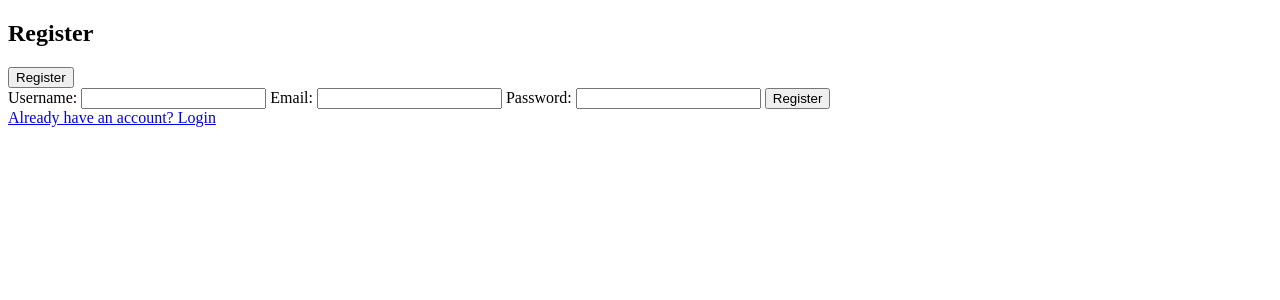
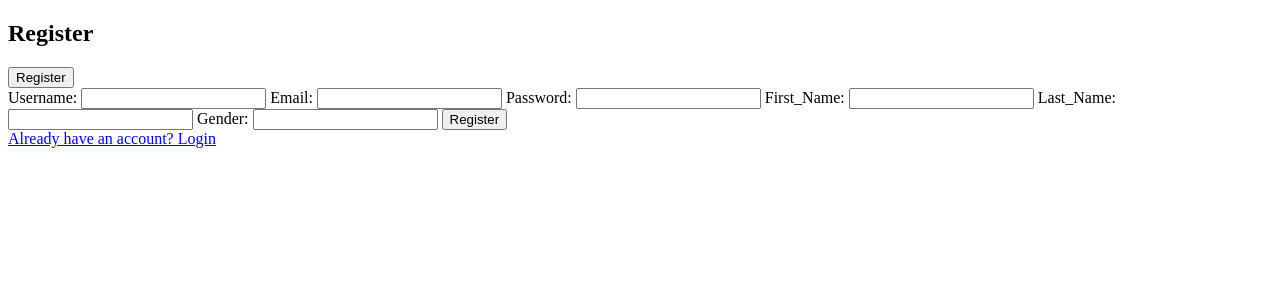
Before and after one commit to First-Time-Coders/FirstTimeCoders-SOEN341_Project_W25, a Django app: page /api/register/ in a window 1280 px wide. Shown: the top 300 px of the page. Run offline with Django 4.2, Linux system fonts and the light colour scheme; some libraries are stand-ins or nearby versions.

Commit message:
registration v2

```diff
--- a/api/templates/api/register.html
+++ b/api/templates/api/register.html
@@ -22,6 +22,15 @@
         <label>Password:</label>
         <input type="password" name="password" required>
 
+        <label>First_Name:</label>
+        <input type="text" name="first_name" required>
+
+        <label>Last_Name:</label>
+        <input type="text" name="last_name" required>
+
+        <label>Gender:</label>
+        <input type="text" name="gender" required>
+
         <button type="submit">Register</button>
     </form>
     <a href="{% url 'login' %}">Already have an account? Login</a>
--- a/api/views.py
+++ b/api/views.py
@@ -1,4 +1,4 @@
-import password
+import bcrypt
 from django.conf import settings
 from django.shortcuts import render, redirect
 from django.contrib.auth import login, authenticate, logout
@@ -22,15 +22,32 @@ def register_view(request):
         email = request.POST.get('email')
         username = request.POST.get('username')
         password = request.POST.get('password')
+        first_name = request.POST.get('first_name')
+        last_name = request.POST.get('last_name')
+        gender = request.POST.get('gender')
 
         if not email or not password:
             return JsonResponse({"error": "Missing email or password"}, status=400)
 
         # Send registration request to Supabase
-        response = supabase_client.auth.sign_up({username: "username", "email": email, "password": password})
+        response = supabase_client.auth.sign_up({"email": email, "password": password})
 
         if "error" in response:
             return JsonResponse({"error": response["error"]["message"]}, status=400)
+
+        salt = bcrypt.gensalt()
+        hashed = bcrypt.hashpw(password.encode('utf-8'), salt).decode('utf-8') #hash password
+
+        db_response = (supabase_client.table('users').insert(
+            {"email": email,
+              "username": username,
+              "first name": first_name,
+              "last name": last_name,
+              "password": hashed,
+              "gender": gender}).execute())
+
+        if "error" in db_response and db_response["error"]:
+            return JsonResponse({"error": db_response["error"]["message"]}, status=400)
 
         return redirect('login')
 
@@ -45,7 +62,7 @@ def login_view(request):
         response = supabase_client.auth.sign_in_with_password({"email": email, "password": password})
 
         if response:
-            #request.session['user'] = response.user.id  # Store user session
+            request.session['user'] = response.user.id  # Store user session
             return redirect('dashboard')  # Redirect to dashboard
         else:
             return render(request, "api/login.html", {"error": "Invalid credentials."})
```
